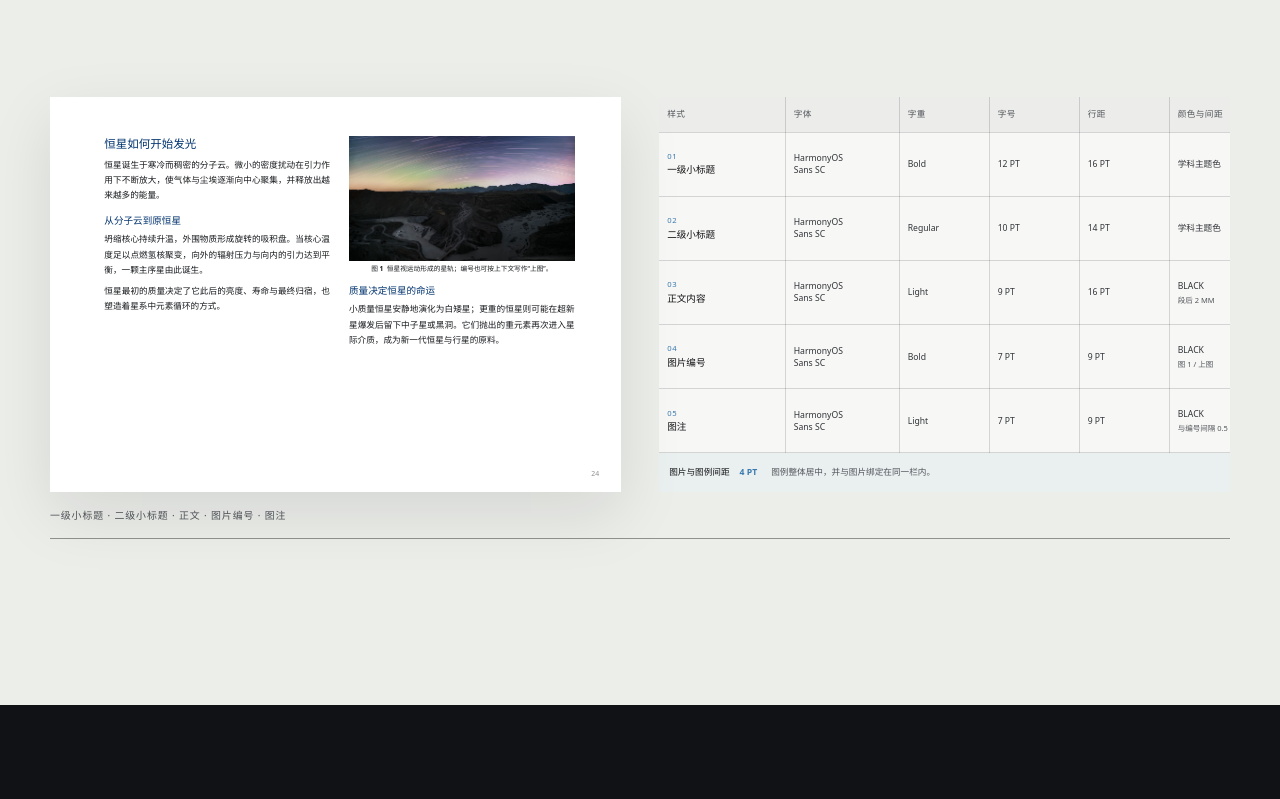
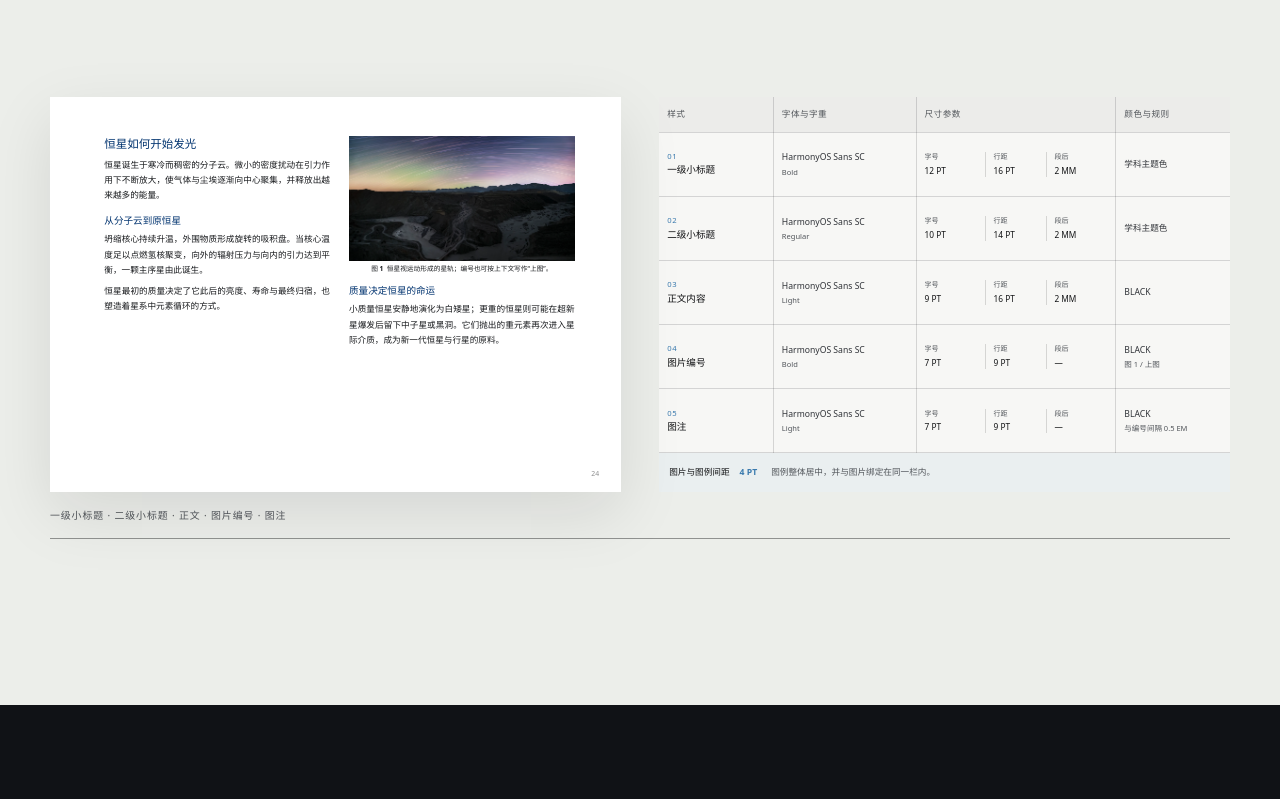
Before and after one commit to Informal-Science/Informal-Science, an Astro site: page /standards in a window 1280 px wide. Shown: the part 7316-8115 px from the top of the page. Built offline with nearby package versions, Linux system fonts and the light colour scheme; Astro itself is replaced by a stand-in of ours; a web font is replaced by a local one.

Commit message:
Refine article title and body typography guidelines in standards

```diff
--- a/src/pages/standards/index.astro
+++ b/src/pages/standards/index.astro
@@ -276,22 +276,45 @@ const articleBodyPreview = withBase('/images/hero/hero-2026-1920.webp');
           <thead>
             <tr>
               <th scope="col">样式</th>
-              <th scope="col">字体</th>
-              <th scope="col">字重</th>
-              <th scope="col">字号</th>
-              <th scope="col">行距</th>
-              <th scope="col">颜色与间距</th>
+              <th scope="col">字体与字重</th>
+              <th scope="col">尺寸参数</th>
+              <th scope="col">颜色与规则</th>
             </tr>
           </thead>
           <tbody>
-            <tr><th scope="row"><span>01</span>一级小标题</th><td>HarmonyOS<br />Sans SC</td><td>Bold</td><td>12 PT</td><td>16 PT</td><td>学科主题色</td></tr>
-            <tr><th scope="row"><span>02</span>二级小标题</th><td>HarmonyOS<br />Sans SC</td><td>Regular</td><td>10 PT</td><td>14 PT</td><td>学科主题色</td></tr>
-            <tr><th scope="row"><span>03</span>正文内容</th><td>HarmonyOS<br />Sans SC</td><td>Light</td><td>9 PT</td><td>16 PT</td><td>BLACK<small>段后 2 MM</small></td></tr>
-            <tr><th scope="row"><span>04</span>图片编号</th><td>HarmonyOS<br />Sans SC</td><td>Bold</td><td>7 PT</td><td>9 PT</td><td>BLACK<small>图 1 / 上图</small></td></tr>
-            <tr><th scope="row"><span>05</span>图注</th><td>HarmonyOS<br />Sans SC</td><td>Light</td><td>7 PT</td><td>9 PT</td><td>BLACK<small>与编号间隔 0.5 EM</small></td></tr>
+            <tr>
+              <th scope="row"><span>01</span>一级小标题</th>
+              <td>HarmonyOS Sans SC<small>Bold</small></td>
+              <td><dl><div><dt>字号</dt><dd>12 PT</dd></div><div><dt>行距</dt><dd>16 PT</dd></div><div><dt>段后</dt><dd>2 MM</dd></div></dl></td>
+              <td>学科主题色</td>
+            </tr>
+            <tr>
+              <th scope="row"><span>02</span>二级小标题</th>
+              <td>HarmonyOS Sans SC<small>Regular</small></td>
+              <td><dl><div><dt>字号</dt><dd>10 PT</dd></div><div><dt>行距</dt><dd>14 PT</dd></div><div><dt>段后</dt><dd>2 MM</dd></div></dl></td>
+              <td>学科主题色</td>
+            </tr>
+            <tr>
+              <th scope="row"><span>03</span>正文内容</th>
+              <td>HarmonyOS Sans SC<small>Light</small></td>
+              <td><dl><div><dt>字号</dt><dd>9 PT</dd></div><div><dt>行距</dt><dd>16 PT</dd></div><div><dt>段后</dt><dd>2 MM</dd></div></dl></td>
+              <td>BLACK</td>
+            </tr>
+            <tr>
+              <th scope="row"><span>04</span>图片编号</th>
+              <td>HarmonyOS Sans SC<small>Bold</small></td>
+              <td><dl><div><dt>字号</dt><dd>7 PT</dd></div><div><dt>行距</dt><dd>9 PT</dd></div><div><dt>段后</dt><dd>—</dd></div></dl></td>
+              <td>BLACK<small>图 1 / 上图</small></td>
+            </tr>
+            <tr>
+              <th scope="row"><span>05</span>图注</th>
+              <td>HarmonyOS Sans SC<small>Light</small></td>
+              <td><dl><div><dt>字号</dt><dd>7 PT</dd></div><div><dt>行距</dt><dd>9 PT</dd></div><div><dt>段后</dt><dd>—</dd></div></dl></td>
+              <td>BLACK<small>与编号间隔 0.5 EM</small></td>
+            </tr>
           </tbody>
           <tfoot>
-            <tr><td colspan="6"><b>图片与图例间距</b><span>4 PT</span><i>图例整体居中，并与图片绑定在同一栏内。</i></td></tr>
+            <tr><td colspan="4"><b>图片与图例间距</b><span>4 PT</span><i>图例整体居中，并与图片绑定在同一栏内。</i></td></tr>
           </tfoot>
         </table>
       </div>
@@ -1316,7 +1339,7 @@ const articleBodyPreview = withBase('/images/hero/hero-2026-1920.webp');
     grid-row: 1;
     min-width: 0;
     height: 100%;
-    overflow-x: auto;
+    overflow: hidden;
     background: #f7f7f5;
     scrollbar-color: rgba(17, 18, 20, 0.28) transparent;
   }
@@ -1324,7 +1347,6 @@ const articleBodyPreview = withBase('/images/hero/hero-2026-1920.webp');
   .body-type-table {
     width: 100%;
     height: 100%;
-    min-width: 600px;
     border-collapse: collapse;
     table-layout: fixed;
   }
@@ -1351,11 +1373,15 @@ const articleBodyPreview = withBase('/images/hero/hero-2026-1920.webp');
   }
 
   .body-type-table thead th:first-child {
-    width: 21%;
+    width: 20%;
   }
 
   .body-type-table thead th:nth-child(2) {
-    width: 19%;
+    width: 25%;
+  }
+
+  .body-type-table thead th:nth-child(3) {
+    width: 35%;
   }
 
   .body-type-table tbody th {
@@ -1385,6 +1411,37 @@ const articleBodyPreview = withBase('/images/hero/hero-2026-1920.webp');
     color: var(--ink-soft);
     font-size: 0.47rem;
     font-weight: 400;
+  }
+
+  .body-type-table tbody td dl {
+    display: grid;
+    grid-template-columns: repeat(3, minmax(0, 1fr));
+    margin: 0;
+  }
+
+  .body-type-table tbody td dl div {
+    min-width: 0;
+    padding-right: 5px;
+  }
+
+  .body-type-table tbody td dl div + div {
+    padding-left: 7px;
+    border-left: 1px solid var(--line);
+  }
+
+  .body-type-table tbody td dl dt {
+    color: var(--ink-soft);
+    font-size: 0.44rem;
+    font-weight: 400;
+    white-space: nowrap;
+  }
+
+  .body-type-table tbody td dl dd {
+    margin: 3px 0 0;
+    color: var(--ink);
+    font-size: 0.52rem;
+    font-weight: 500;
+    white-space: nowrap;
   }
 
   .body-type-table tfoot td {
```
